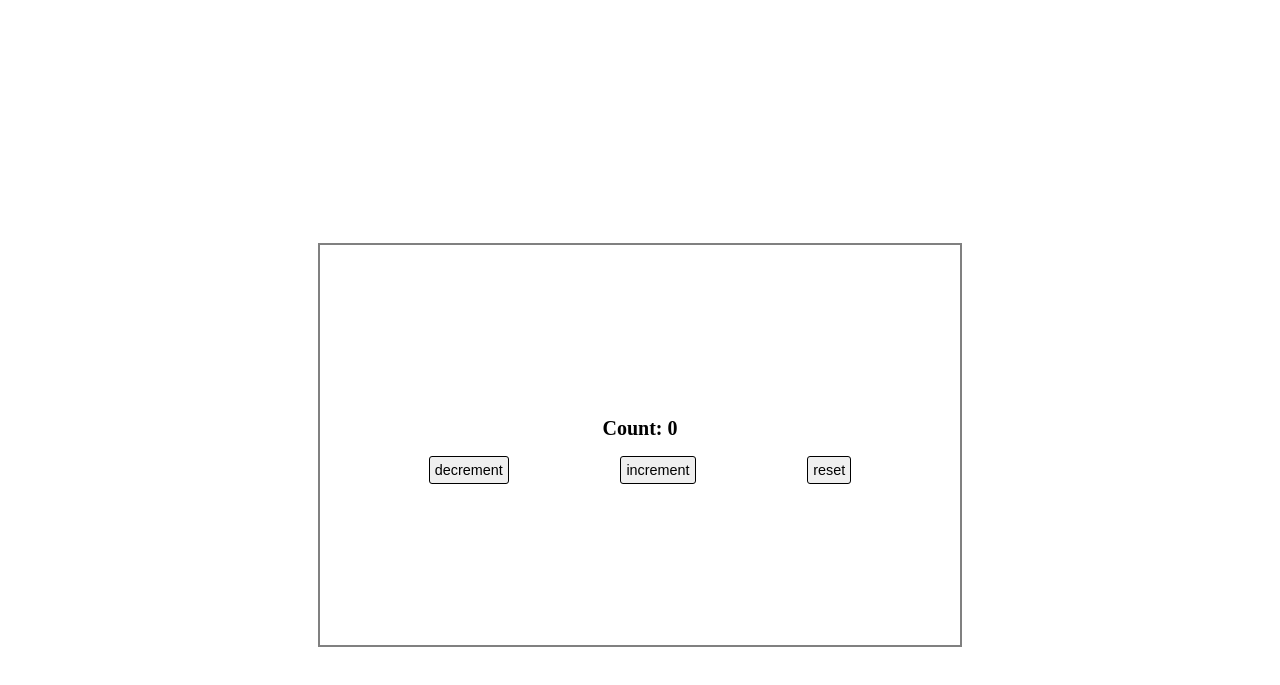
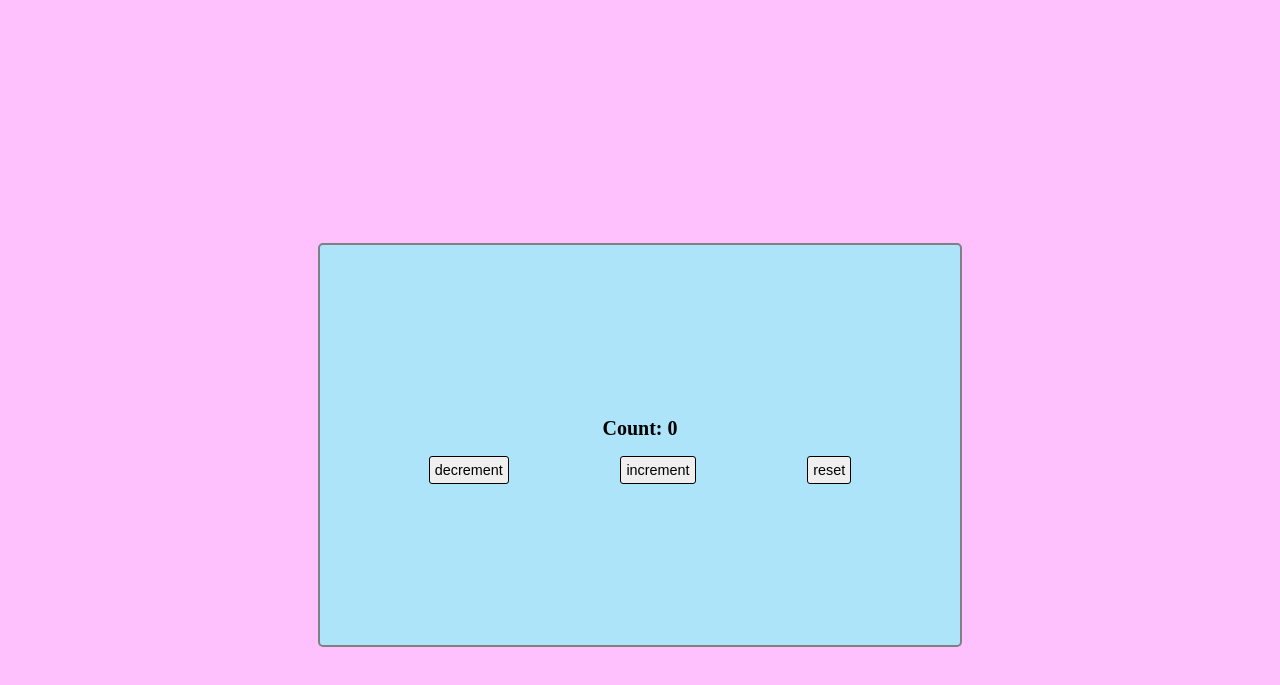
Before and after one commit to mdmusharruf13/vanilla-javascript-projects, a plain HTML site: page counter/index.html in a window 1280 px wide. Shown: the part 67-752 px from the top of the page. Drawn offline with Linux system fonts and the light colour scheme.

Commit message:
bg added

```diff
--- a/counter/index.html
+++ b/counter/index.html
@@ -6,7 +6,7 @@
     <title>Counter Project</title>
     <link rel="stylesheet" href="./styles.css" />
   </head>
-  <body>
+  <body class="bg-violet">
     <main>
       <section class="h-50px border-2 bg-black">
         <nav>
@@ -28,7 +28,7 @@
         </nav>
       </section>
       <section
-        class="flex direction-col justify-center align-center border-2 mx-auto container-50 direction-col line-height-2 mt-20p"
+        class="flex direction-col justify-center align-center border-2 border-radius-x mx-auto container-50 direction-col line-height-2 mt-20p bg-skyblue"
       >
         <p class="text-center sub-heading">
           Count: <span class="counter">0</span>
--- a/counter/styles.css
+++ b/counter/styles.css
@@ -69,6 +69,12 @@
   background-color: black;
   color: whitesmoke;
 }
+.bg-violet {
+  background-color: rgb(254, 193, 254);
+}
+.bg-skyblue {
+  background-color: rgb(173, 228, 250);
+}
 .green {
   color: green;
 }
@@ -86,6 +92,9 @@
 .border-2 {
   border: 2px solid grey;
 }
+.border-radius-x {
+  border-radius: 5px;
+}
 .button {
   margin: 3px;
   padding: 5px;
```
